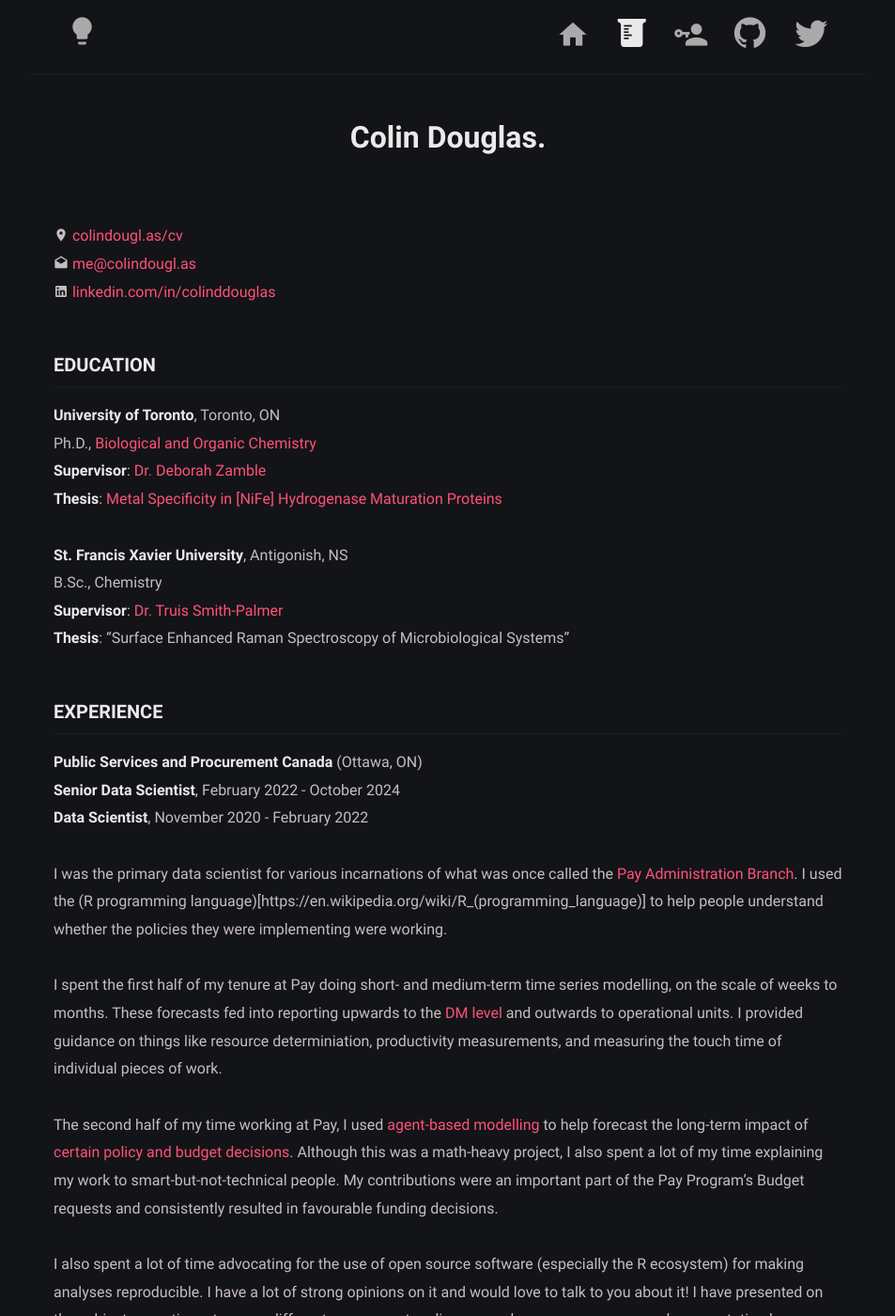
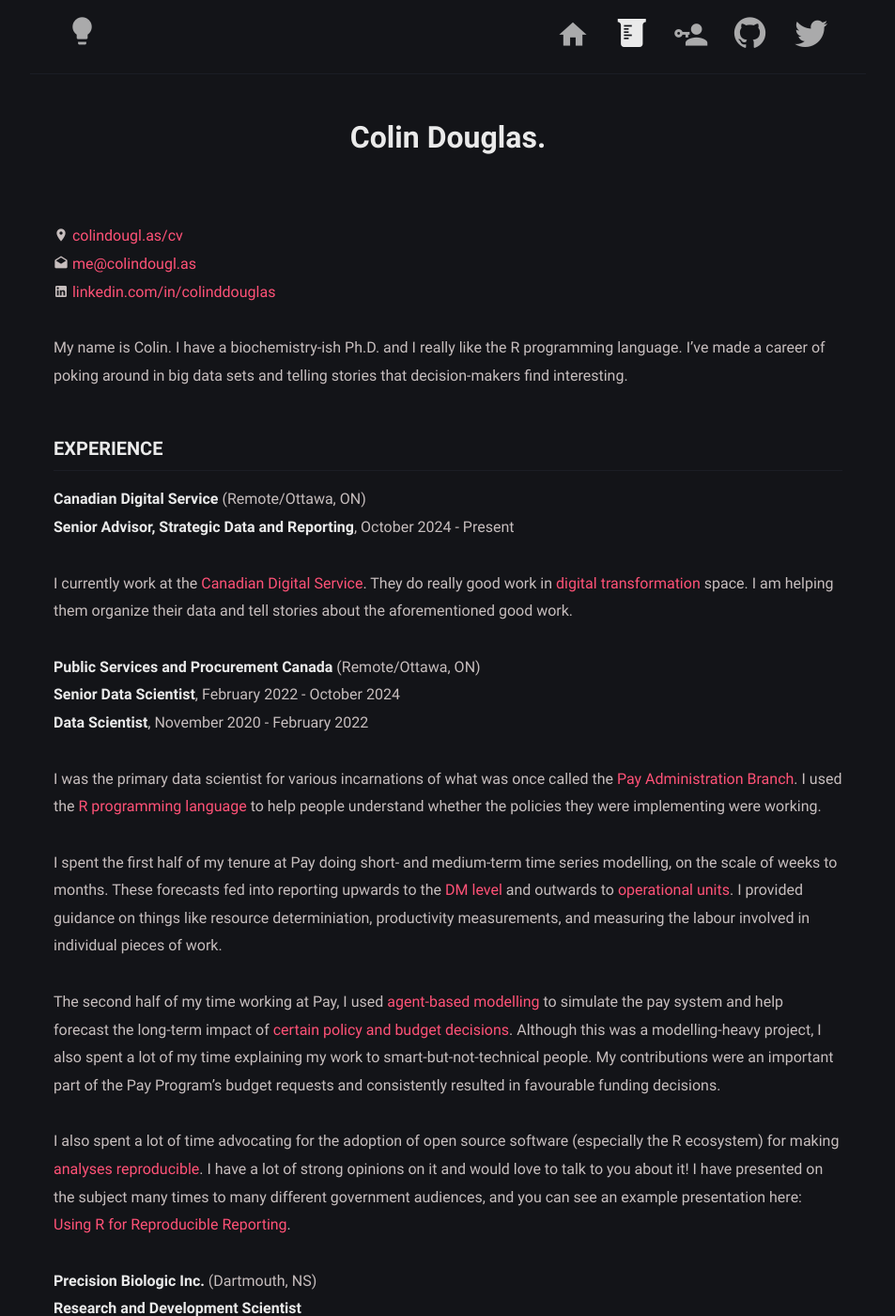
Before and after one commit to colindouglas/colindougl.as, a Jekyll site: the page built from cv.md, in a window 1280 px wide and 1400 px high. Shown: the whole window at 94% size, without its empty margins (163-1116 px from the left). Built offline with Jekyll 4.4.1, drawn with Linux system fonts in a browser that asks for light colours; some of the changed text lies outside the part shown.

Commit message:
update CV

```diff
--- a/cv.md
+++ b/cv.md
@@ -11,30 +11,28 @@ comments: false
 <span class="mdi mdi-email-open"></span> [{{ site.author.email }}](mailto:{{ site.author.email }})
 <span class="mdi mdi-linkedin"></span> [linkedin.com/in/colinddouglas](https://www.linkedin.com/in/colinddouglas/)
 
-### EDUCATION
-**University of Toronto**,  Toronto, ON
-Ph.D., [Biological and Organic Chemistry](https://www.chemistry.utoronto.ca/research/biological-and-organic-chemistry)
-**Supervisor**: [Dr. Deborah Zamble](https://www.theglobeandmail.com/life/article-prof-deborah-zamble-wouldnt-use-a-cellphone-but-loved-connecting-over/)
-**Thesis**: [Metal Specificity in [NiFe] Hydrogenase Maturation Proteins](https://tspace.library.utoronto.ca/handle/1807/69030)
-
-**St. Francis Xavier University**, Antigonish, NS
-B.Sc., Chemistry
-**Supervisor**: [Dr. Truis Smith-Palmer](https://www.mystfx.ca/chemistry/chemistry/chemistry/truis-smith-palmer)
-**Thesis**: "Surface Enhanced Raman Spectroscopy of Microbiological Systems"
+My name is Colin. I have a biochemistry-ish Ph.D. and I really like the R programming language. I've made a career of poking around in big data sets and telling stories that decision-makers find interesting.
 
 ### EXPERIENCE
 
-**Public Services and Procurement Canada** (Ottawa, ON)
+
+**Canadian Digital Service** (Remote/Ottawa, ON)<br>
+**Senior Advisor, Strategic Data and Reporting**, October 2024 - Present
+
+I currently work at the [Canadian Digital Service](https://digital.canada.ca/). They do really good work in [digital transformation](https://en.wikipedia.org/wiki/Digital_transformation) space. I am helping them organize their data and tell stories about the aforementioned good work.
+
+
+**Public Services and Procurement Canada** (Remote/Ottawa, ON)
 **Senior Data Scientist**, February 2022 - October 2024
 **Data Scientist**, November 2020 - February 2022
 
-I was the primary data scientist for various incarnations of what was once called the [Pay Administration Branch](https://www.canada.ca/en/public-services-procurement/services/pay-pension/pay-administration/integrated-strategy-human-resources-pay.html). I used the (R programming language)[https://en.wikipedia.org/wiki/R_(programming_language)] to help people understand whether the policies they were implementing were working.
+I was the primary data scientist for various incarnations of what was once called the [Pay Administration Branch](https://www.canada.ca/en/public-services-procurement/services/pay-pension/pay-administration/integrated-strategy-human-resources-pay.html). I used the [R programming language](https://en.wikipedia.org/wiki/R_(programming_language)) to help people understand whether the policies they were implementing were working.
 
-I spent the first half of my tenure at Pay doing short- and medium-term time series modelling, on the scale of weeks to months. These forecasts fed into reporting upwards to the [DM level](https://en.wikipedia.org/wiki/Deputy_minister_(Canada)) and outwards to operational units. I provided guidance on things like resource determiniation, productivity measurements, and measuring the touch time of individual pieces of work.
+I spent the first half of my tenure at Pay doing short- and medium-term time series modelling, on the scale of weeks to months. These forecasts fed into reporting upwards to the [DM level](https://en.wikipedia.org/wiki/Deputy_minister_(Canada)) and outwards to [operational units](https://www.canada.ca/en/public-services-procurement/services/pay-pension/pay-administration/pay-centre-resources/about-pay-centre.html). I provided guidance on things like resource determiniation, productivity measurements, and measuring the labour involved in individual pieces of work.
 
-The second half of my time working at Pay, I used [agent-based modelling](https://en.wikipedia.org/wiki/Agent-based_model) to help forecast the long-term impact of [certain policy and budget decisions](https://nationalpost.com/opinion/phoenix-payroll-civil-servants). Although this was a math-heavy project, I also spent a lot of my time explaining my work to smart-but-not-technical people. My contributions were an important part of the Pay Program's Budget requests and consistently resulted in favourable funding decisions.
+The second half of my time working at Pay, I used [agent-based modelling](https://en.wikipedia.org/wiki/Agent-based_model) to simulate the pay system and help forecast the long-term impact of [certain policy and budget decisions](https://nationalpost.com/opinion/phoenix-payroll-civil-servants). Although this was a modelling-heavy project, I also spent a lot of my time explaining my work to smart-but-not-technical people. My contributions were an important part of the Pay Program's budget requests and consistently resulted in favourable funding decisions.
 
-I also spent a lot of time advocating for the use of open source software (especially the R ecosystem) for making analyses reproducible. I have a lot of strong opinions on it and would love to talk to you about it! I have presented on the subject many times to many different government audiences, and you can see an example presentation here: [Using R for Reproducible Reporting](https://docs.google.com/presentation/d/1ZJkvxSAzuyCLT_QPmDiMKSto27Vmw4MV/edit?usp=sharing&ouid=105826761141236817793&rtpof=true&sd=true).
+I also spent a lot of time advocating for the adoption of open source software (especially the R ecosystem) for making [analyses reproducible](https://poldrack.github.io/psych-open-science-guide/4_reproducibleanalysis.html). I have a lot of strong opinions on it and would love to talk to you about it! I have presented on the subject many times to many different government audiences, and you can see an example presentation here: [Using R for Reproducible Reporting](https://docs.google.com/presentation/d/1ZJkvxSAzuyCLT_QPmDiMKSto27Vmw4MV/edit?usp=sharing&ouid=105826761141236817793&rtpof=true&sd=true).
 
 **Precision Biologic Inc.** (Dartmouth, NS)
 **Research and Development Scientist**
@@ -51,6 +49,17 @@ April 2015 - May 2017
 I studied mechanism-based inhibitors of enolase enzymes. In one project, I used multivariate non-
 linear curve fitting to suss out the different steps in an inhibition mechanism, and demonstrated
 that one molecule we worked with was the tightest known inhibitor of it’s target enzyme.
+
+### EDUCATION
+**University of Toronto**,  Toronto, ON
+Ph.D., [Biological and Organic Chemistry](https://www.chemistry.utoronto.ca/research/biological-and-organic-chemistry)
+**Supervisor**: [Dr. Deborah Zamble](https://www.theglobeandmail.com/life/article-prof-deborah-zamble-wouldnt-use-a-cellphone-but-loved-connecting-over/)
+**Thesis**: [Metal Specificity in [NiFe] Hydrogenase Maturation Proteins](https://tspace.library.utoronto.ca/handle/1807/69030)
+
+**St. Francis Xavier University**, Antigonish, NS
+B.Sc., Chemistry
+**Supervisor**: [Dr. Truis Smith-Palmer](https://www.mystfx.ca/chemistry/chemistry/chemistry/truis-smith-palmer)
+**Thesis**: "Surface Enhanced Raman Spectroscopy of Microbiological Systems"
 
 ### POSTERS, PRESENTATIONS, AND PAPERS
 ---------------------
@@ -76,6 +85,8 @@ that one molecule we worked with was the tightest known inhibitor of it’s targ
 
 ### AWARDS AND RECOGNITION
 
+2023          |  ADM Achievement Award, Pay Administration Branch
+2021          |  ADM Achievement Award, HR-to-Pay Program Office
 2015 - 2017   |  Killam Postdoctoral Fellowship, Dalhousie University
 2010 - 2013   |  Alexander Graham Bell Scholarship, (CGS-D), NSERC
 2009 - 2010   |  Alexander Graham Bell Scholarship, (CGS-M), NSERC
```
